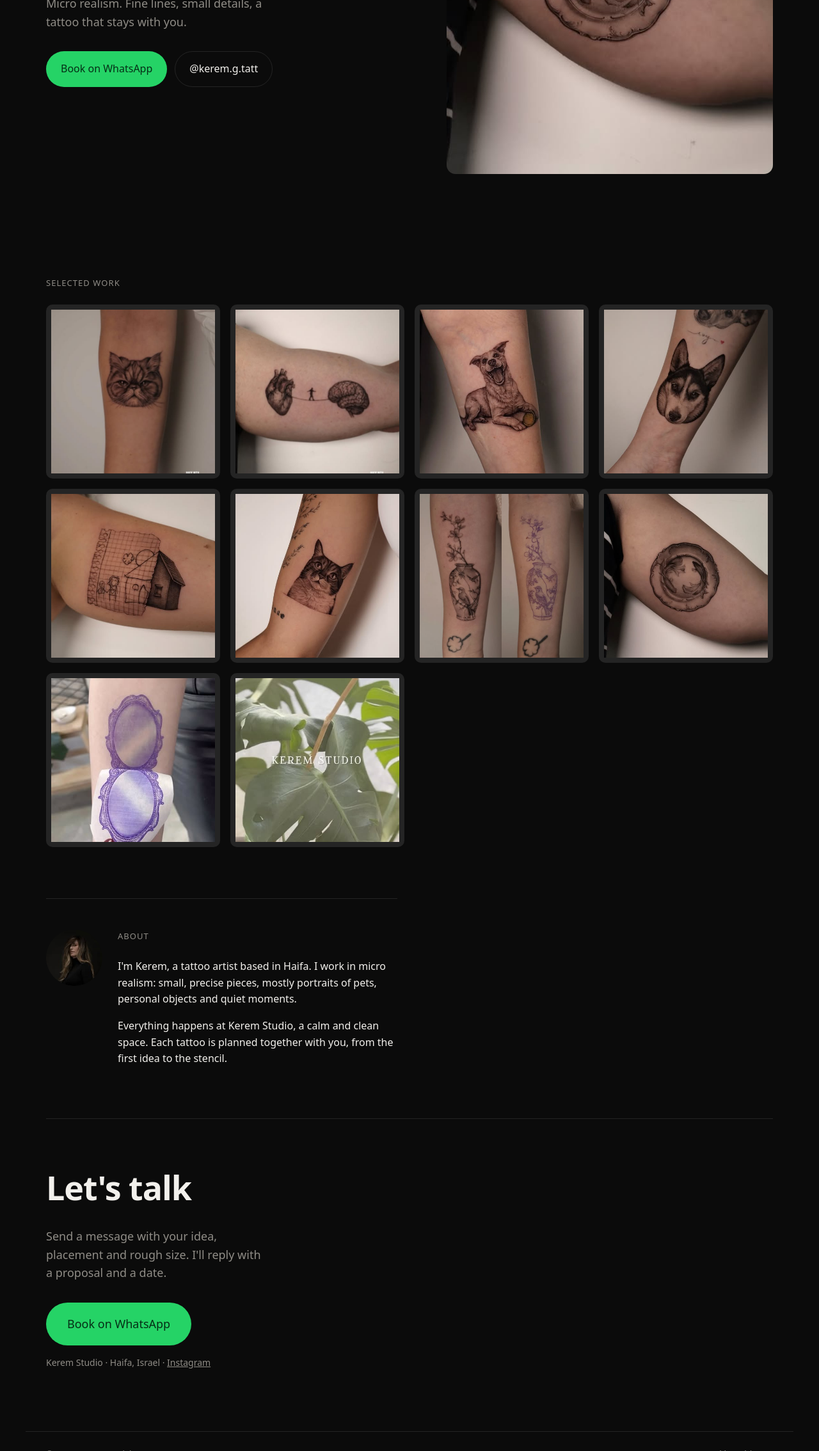
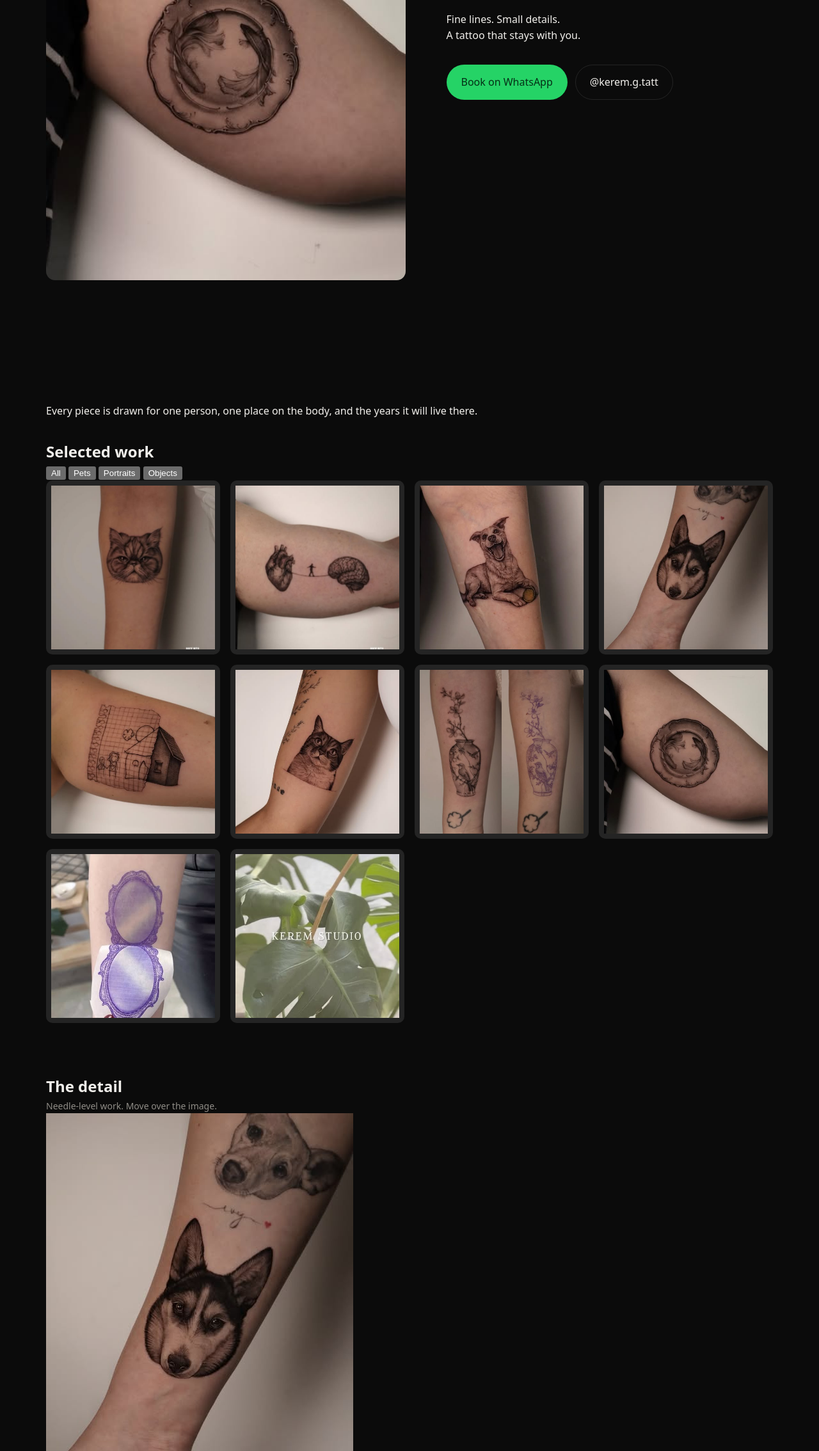
Before and after one commit to Royco1919/kerem-tattoo, a plain HTML site: page index.html in a window 1280 px wide. Shown: the part 532-2800 px from the top of the page at 64% size. Drawn offline with Linux system fonts and the light colour scheme.

Commit message:
feat(v2): rebuild HTML with hero, statement, filters, loupe, process, about, book

```diff
--- a/index.html
+++ b/index.html
@@ -10,70 +10,124 @@
 <meta property="og:type" content="website">
 <meta property="og:image" content="img/tattoo-01.jpg"><!-- TODO on deploy: make absolute, add og:url -->
 <meta name="theme-color" content="#0b0b0b">
+<link rel="preconnect" href="https://fonts.googleapis.com">
+<link rel="preconnect" href="https://fonts.gstatic.com" crossorigin>
+<link rel="stylesheet" href="https://fonts.googleapis.com/css2?family=Cormorant+Garamond:ital,wght@0,500;0,600;1,500&family=Inter:wght@400;500&display=swap">
 <link rel="stylesheet" href="style.css">
 </head>
 <body>
 
-<header class="nav">
+<header class="nav" id="nav">
   <a class="nav__brand" href="#top">Kerem Gavriel</a>
   <nav class="nav__links" aria-label="Site">
     <a href="#work">Work</a>
+    <a href="#process">Process</a>
     <a href="#about">About</a>
-    <a href="#book">Book</a>
+    <a class="nav__cta" href="https://wa.me/message/LAB4DCIWYGBON1" target="_blank" rel="noopener">Book</a>
   </nav>
 </header>
 
 <main id="top">
   <section class="hero">
-    <div class="hero__text">
-      <p class="eyebrow">Tattoo artist · Haifa</p>
-      <h1 class="display">Kerem<br>Gavriel</h1>
-      <p class="lede">Micro realism. Fine lines, small details, a tattoo that stays with you.</p>
+    <p class="label hero__eyebrow">Micro realism · Haifa, Israel</p>
+    <h1 class="hero__title" aria-label="Kerem Gavriel">
+      <span class="hero__line" data-split>Kerem</span>
+      <span class="hero__line hero__line--2" data-split>Gavriel</span>
+    </h1>
+    <figure class="hero__img" data-parallax>
+      <img src="img/tattoo-01.jpg" width="512" height="640" alt="Micro-realism tattoo of a plate with fish on an upper arm" fetchpriority="high">
+    </figure>
+    <div class="hero__foot">
+      <p class="hero__lede">Fine lines. Small details.<br>A tattoo that stays with you.</p>
       <div class="cta-row">
         <a class="btn btn--primary" href="https://wa.me/message/LAB4DCIWYGBON1" target="_blank" rel="noopener">Book on WhatsApp</a>
         <a class="btn btn--ghost" href="https://www.instagram.com/kerem.g.tatt/" target="_blank" rel="noopener">@kerem.g.tatt</a>
       </div>
     </div>
-    <figure class="hero__img">
-      <img src="img/tattoo-01.jpg" width="512" height="640" alt="Micro-realism tattoo of a plate with fish on an upper arm" fetchpriority="high">
-    </figure>
+    <a class="scroll-cue" href="#statement" aria-label="Scroll down"><span></span></a>
+  </section>
+
+  <section class="statement" id="statement">
+    <p class="statement__text" data-words>Every piece is drawn for one person, one place on the body, and the years it will live there.</p>
   </section>
 
   <section class="work" id="work">
-    <h2 class="section-title">Selected work</h2>
-    <div class="grid">
-      <button class="tile" type="button" data-index="0"><img src="img/tattoo-04.jpg" width="480" height="640" alt="Portrait of a Persian cat" loading="lazy"></button>
-      <button class="tile" type="button" data-index="1"><img src="img/tattoo-08.jpg" width="480" height="640" alt="Heart and brain joined by a tightrope with a tiny walking figure" loading="lazy"></button>
-      <button class="tile" type="button" data-index="2"><img src="img/tattoo-10.jpg" width="480" height="640" alt="Smiling dog lying down" loading="lazy"></button>
-      <button class="tile" type="button" data-index="3"><img src="img/tattoo-11.jpg" width="480" height="640" alt="Portrait of a husky" loading="lazy"></button>
-      <button class="tile" type="button" data-index="4"><img src="img/tattoo-06.jpg" width="480" height="640" alt="Child's drawing of a house on grid paper" loading="lazy"></button>
-      <button class="tile" type="button" data-index="5"><img src="img/tattoo-07.jpg" width="480" height="640" alt="Portrait of a cat" loading="lazy"></button>
-      <button class="tile" type="button" data-index="6"><img src="img/tattoo-12.jpg" width="640" height="640" alt="Two vases with birds and flowers" loading="lazy"></button>
-      <button class="tile" type="button" data-index="7"><img src="img/tattoo-01.jpg" width="512" height="640" alt="Plate with fish" loading="lazy"></button>
-      <button class="tile" type="button" data-index="8"><img src="img/tattoo-03.jpg" width="480" height="640" alt="Victorian mirror stencil before tattooing" loading="lazy"></button>
-      <button class="tile" type="button" data-index="9"><img src="img/tattoo-02.jpg" width="360" height="640" alt="Kerem Studio" loading="lazy"></button>
+    <div class="section-head">
+      <h2 class="label">Selected work</h2>
+      <div class="filters" aria-label="Filter work">
+        <button class="chip is-active" type="button" data-filter="all" aria-pressed="true">All</button>
+        <button class="chip" type="button" data-filter="pets" aria-pressed="false">Pets</button>
+        <button class="chip" type="button" data-filter="portraits" aria-pressed="false">Portraits</button>
+        <button class="chip" type="button" data-filter="objects" aria-pressed="false">Objects</button>
+      </div>
+    </div>
+    <div class="grid" id="grid">
+      <button class="tile reveal" type="button" data-index="0" data-cat="pets" style="--i:0"><img src="img/tattoo-04.jpg" width="480" height="640" alt="Portrait of a Persian cat" loading="lazy"><span class="tile__cap">Persian cat <em>· upper arm</em></span></button>
+      <button class="tile reveal" type="button" data-index="1" data-cat="objects" style="--i:1"><img src="img/tattoo-08.jpg" width="480" height="640" alt="Heart and brain joined by a tightrope with a tiny walking figure" loading="lazy"><span class="tile__cap">Heart &amp; brain <em>· inner arm</em></span></button>
+      <button class="tile reveal" type="button" data-index="2" data-cat="pets" style="--i:2"><img src="img/tattoo-10.jpg" width="480" height="640" alt="Smiling dog lying down" loading="lazy"><span class="tile__cap">Smiling dog <em>· forearm</em></span></button>
+      <button class="tile reveal" type="button" data-index="3" data-cat="pets" style="--i:3"><img src="img/tattoo-11.jpg" width="480" height="640" alt="Portrait of a husky" loading="lazy"><span class="tile__cap">Husky <em>· forearm</em></span></button>
+      <button class="tile reveal" type="button" data-index="4" data-cat="objects" style="--i:4"><img src="img/tattoo-06.jpg" width="480" height="640" alt="Child's drawing of a house on grid paper" loading="lazy"><span class="tile__cap">A child's drawing <em>· upper arm</em></span></button>
+      <button class="tile reveal" type="button" data-index="5" data-cat="pets" style="--i:5"><img src="img/tattoo-07.jpg" width="480" height="640" alt="Portrait of a cat" loading="lazy"><span class="tile__cap">Cat portrait <em>· forearm</em></span></button>
+      <button class="tile reveal" type="button" data-index="6" data-cat="objects" style="--i:6"><img src="img/tattoo-12.jpg" width="640" height="640" alt="Two vases with birds and flowers" loading="lazy"><span class="tile__cap">Two vases <em>· both forearms</em></span></button>
+      <button class="tile reveal" type="button" data-index="7" data-cat="objects" style="--i:7"><img src="img/tattoo-01.jpg" width="512" height="640" alt="Plate with fish" loading="lazy"><span class="tile__cap">Plate with fish <em>· upper arm</em></span></button>
+      <button class="tile reveal" type="button" data-index="8" data-cat="portraits" style="--i:8"><img src="img/tattoo-03.jpg" width="480" height="640" alt="Victorian mirror stencil before tattooing" loading="lazy"><span class="tile__cap">Mirror, stencil stage <em>· thigh</em></span></button>
+      <button class="tile reveal" type="button" data-index="9" data-cat="portraits" style="--i:9"><img src="img/tattoo-02.jpg" width="360" height="640" alt="Kerem Studio sign among monstera leaves" loading="lazy"><span class="tile__cap">Kerem Studio <em>· Haifa</em></span></button>
+    </div>
+  </section>
+
+  <section class="loupe-section" id="detail">
+    <div class="section-head">
+      <h2 class="label">The detail</h2>
+      <p class="muted">Needle-level work. Move over the image.</p>
+    </div>
+    <div class="loupe reveal" id="loupe" data-zoom="2.5">
+      <img class="loupe__img" src="img/tattoo-11.jpg" width="480" height="640" alt="Portrait of a husky, large view" loading="lazy">
+      <div class="loupe__lens" aria-hidden="true"></div>
+    </div>
+  </section>
+
+  <section class="process" id="process">
+    <h2 class="label">Process</h2>
+    <div class="steps">
+      <div class="rule" data-rule></div>
+      <article class="step reveal" style="--i:0"><span class="step__n">01</span><h3>Send a photo</h3><p>Your pet, an object, a moment. A short note on placement and size.</p></article>
+      <article class="step reveal" style="--i:1"><span class="step__n">02</span><h3>Design</h3><p>I draw it for your body. You see the design before the day.</p></article>
+      <article class="step reveal" style="--i:2"><span class="step__n">03</span><h3>Session</h3><p>Most pieces take one quiet sitting at Kerem Studio.</p></article>
+      <article class="step reveal" style="--i:3"><span class="step__n">04</span><h3>Heal</h3><p>Aftercare guide and a free touch-up when it's settled.</p></article>
     </div>
   </section>
 
   <section class="about" id="about">
-    <img class="about__avatar" src="img/profile.jpg" width="150" height="150" alt="Kerem Gavriel">
-    <div>
-      <h2 class="section-title">About</h2>
-      <p>I'm Kerem, a tattoo artist based in Haifa. I work in micro realism: small, precise pieces, mostly portraits of pets, personal objects and quiet moments.</p>
+    <figure class="about__portrait reveal" data-placeholder="portrait">
+      <img src="img/profile.jpg" width="150" height="150" alt="Kerem Gavriel" loading="lazy">
+      <figcaption class="placeholder-note">Replace with an editorial portrait</figcaption>
+    </figure>
+    <div class="about__text reveal" style="--i:1">
+      <h2 class="label">About</h2>
+      <p class="about__lead">I'm Kerem, a tattoo artist based in Haifa. I work in micro realism: small, precise pieces, mostly portraits of pets, personal objects and quiet moments.</p>
       <p>Everything happens at Kerem Studio, a calm and clean space. Each tattoo is planned together with you, from the first idea to the stencil.</p>
+      <dl class="stats">
+        <div><dt>Instagram</dt><dd>12.7K</dd></div>
+        <div><dt>Studio</dt><dd>Kerem Studio</dd></div>
+        <div><dt>City</dt><dd>Haifa</dd></div>
+      </dl>
     </div>
   </section>
 
   <section class="book" id="book">
-    <h2 class="display display--sm">Let's talk</h2>
-    <p class="lede">Send a message with your idea, placement and rough size. I'll reply with a proposal and a date.</p>
-    <a class="btn btn--primary btn--lg" href="https://wa.me/message/LAB4DCIWYGBON1" target="_blank" rel="noopener">Book on WhatsApp</a>
-    <p class="muted">Kerem Studio · Haifa, Israel · <a href="https://www.instagram.com/kerem.g.tatt/" target="_blank" rel="noopener">Instagram</a></p>
+    <h2 class="book__title reveal">Let's talk</h2>
+    <p class="book__lede reveal" style="--i:1">Send a message with your idea, placement and rough size.<br>I'll reply with a proposal and a date.</p>
+    <a class="btn btn--primary btn--lg reveal" style="--i:2" href="https://wa.me/message/LAB4DCIWYGBON1" target="_blank" rel="noopener">Book on WhatsApp</a>
+    <p class="muted reveal" style="--i:3" data-placeholder="pricing">Minimum ₪— · Deposit ₪— · Reply within 48h</p>
   </section>
 </main>
 
 <footer class="footer">
   <span>© <span id="year"></span> Kerem Gavriel</span>
+  <nav class="footer__links" aria-label="Social">
+    <a href="https://www.instagram.com/kerem.g.tatt/" target="_blank" rel="noopener">Instagram</a>
+    <a href="https://wa.me/message/LAB4DCIWYGBON1" target="_blank" rel="noopener">WhatsApp</a>
+  </nav>
   <span class="muted">Sponsored by @biotat_</span>
 </footer>
 
@@ -83,6 +137,7 @@
   <p class="lightbox__counter" aria-live="polite"></p>
 </div>
 
-<script src="main.js"></script>
+<script src="lightbox.js"></script>
+<script src="effects.js"></script>
 </body>
 </html>
```
Also changed, not shown: lightbox.js (renamed from main.js).
